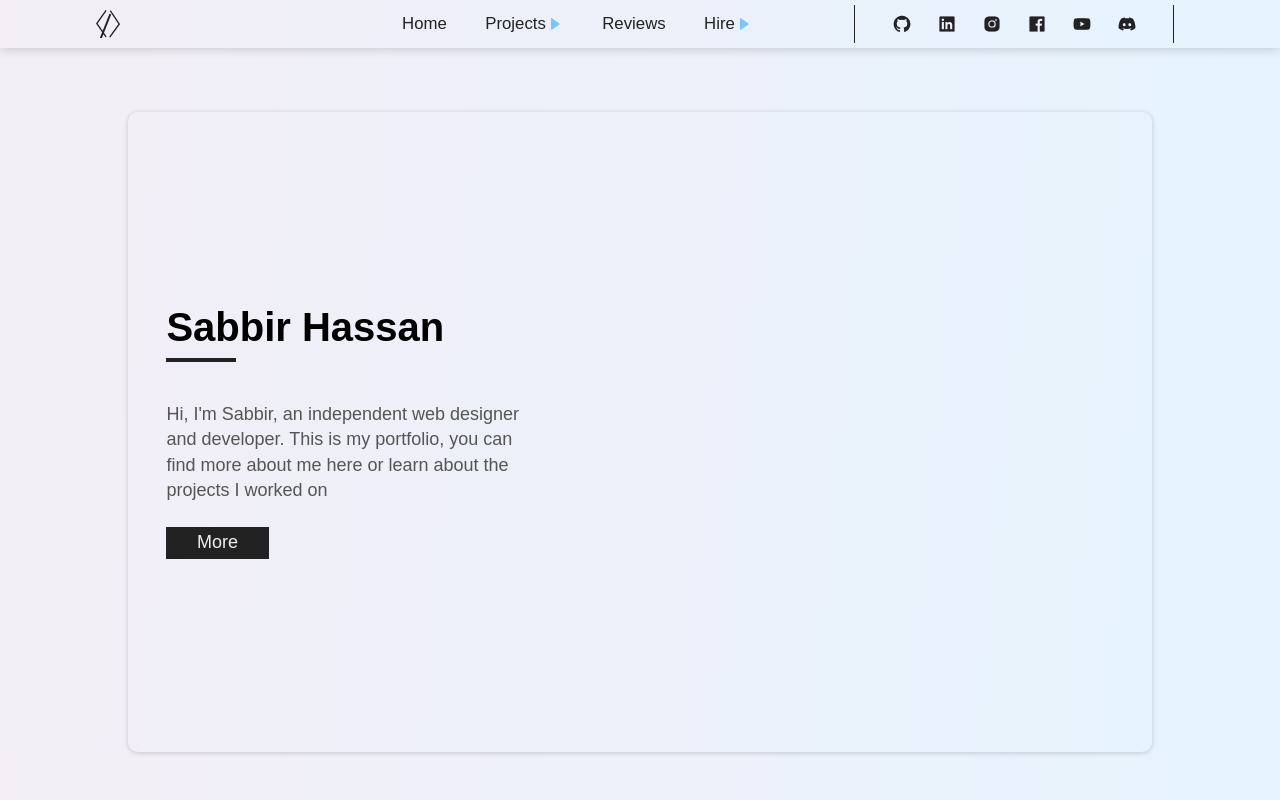
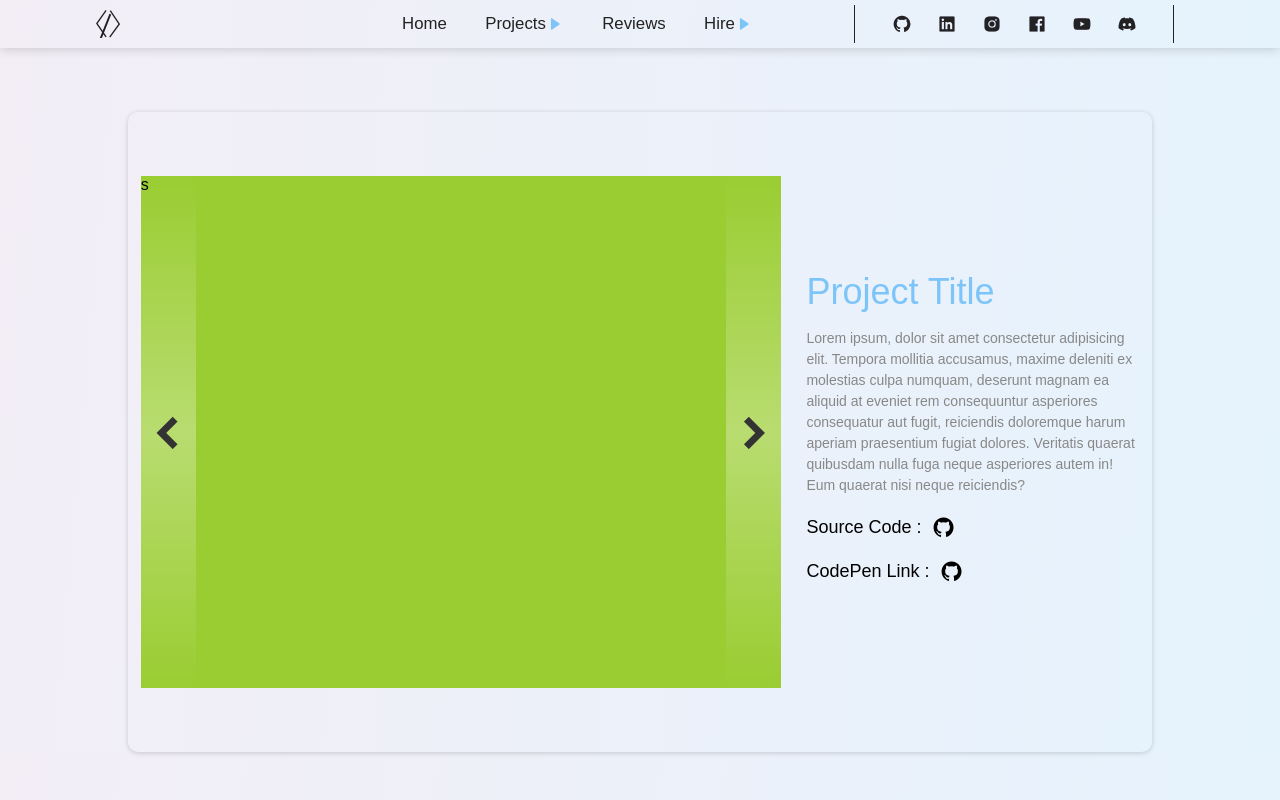
Before and after one commit to SabbirMurad/Personal_portfolio, a plain HTML site: page index.html in a window 1280 px wide. Drawn offline with nearby package versions, Linux system fonts and the light colour scheme.

Commit message:
changed the project details page design

```diff
--- a/css/project_details.css
+++ b/css/project_details.css
@@ -6,37 +6,84 @@
   box-shadow: 0px 1px 5px var(--box-shadow);
   margin-top: 8vh;
   display: flex;
-  padding: 10vh 5vw;
 }
 .project_details_container .left{
-  /* width: 50%; */
-  margin-right: 5vw;
+  width: 65%;
+  display: flex;
+  height: 100%;
+  justify-content: center;
+  align-items: center;
+  padding: 0 1vw;
 }
-.project_details_container .left .thumbnail{
-  width: 25vw;
-  height: 30vh;
+.project_details_container .left .image_container{
+  width: 100%;
+  height: 80%;
+  background-color: yellowgreen;
+  position: relative;
 }
+.image_container .navigator{
+  width: 100%;
+  height: 100%;
+  position: absolute;
+  display: flex;
+  justify-content: space-between;
+  z-index: 1;
+}
+.navigator div{
+  height: 100%;
+  display: flex;
+  align-items: center;
+  background:linear-gradient( rgba(0, 0, 0, 0.0), rgba(255, 255, 255, 0.3), rgba(0, 0, 0, 0.0));
+  color: #333;
+  font-size: 55px;
+  cursor: pointer;
+}
+.navigator div:hover{
+  background:linear-gradient( rgba(0, 0, 0, 0.0), rgba(255, 255, 255, 0.5), rgba(0, 0, 0, 0.0));
+}
+.image_container .images{
+  height: 100%;
+  width: 100%;
+  position: relative;
+  display: flex;
+  overflow: hidden;
+  object-fit: cover;
+}
+.image_container .images .image{
+  min-width: 100%;
+  height: 100%;
+}
+/* ----------------info side */
 .project_details_container .right{
-  /* width: 50%; */
+  width: 35%;
+  height: 100%;
+  display: flex;
+  align-items: center;
+  padding: 0 1vw;
 }
+
 .project_details_container .right .info_header{
   font-size: 36px;
   margin: 10px 0;
+  color: var(--primary-color);
 }
 .right .info_description{
   line-height: 1.5em;
   margin: 15px 0;
   font-size: 14px;
-  color: #444;
+  color: #888;
 }
 .right .source_code_link{
   font-size: 24px;
   display: flex;
   align-items: center;
+  margin: 20px 0;
 }
 .source_code_link .text{
   display: flex;
+  font-size: 18px;
 }
 .source_code_link .icon{
   display: flex;
+  margin-left: 10px;
 }
--- a/index.html
+++ b/index.html
@@ -99,18 +99,48 @@
   </div>
   <!--------------------------- showcase -->
   <div class="showcase">
-    <div class="showcase_container">
-      <div class="showcase_info">
-        <div class="header">
-          Sabbir Hassan
+    <div class="project_details_container">
+      <div class="left">
+        <div class="image_container">
+          <div class="navigator">
+            <div class="previous">
+              <i class='bx bxs-chevron-left' ></i>
+            </div>
+            <div class="next">
+              <i class='bx bxs-chevron-right'></i>
+            </div>
+          </div>
+          <div class="images">
+            <div class="image">s</div>
+            <div class="image">a</div>
+            <div class="image">b</div>
+          </div>
         </div>
-        <div class="header_underline"></div>
-        <div class="details">
-          Hi, I'm  Sabbir, an independent web designer and developer. This is my portfolio, you can find more about me here or learn about the projects I worked on
-        </div>
-        <div class="more_btn">
-          <div class="btn_background"></div>
-          <div class="btn_front">More</div>
+      </div>
+      <div class="right">
+        <div class="info">
+          <div class="info_header">
+            Project Title
+          </div>
+          <div class="info_description">
+            Lorem ipsum, dolor sit amet consectetur adipisicing elit. Tempora mollitia accusamus, maxime deleniti ex molestias culpa numquam, deserunt magnam ea aliquid at eveniet rem consequuntur asperiores consequatur aut fugit, reiciendis doloremque harum aperiam praesentium fugiat dolores. Veritatis quaerat quibusdam nulla fuga neque asperiores autem in! Eum quaerat nisi neque reiciendis?
+          </div>
+          <div class="source_code_link">
+            <div class="text">
+              Source Code :
+            </div>
+            <a href="#" target="_blank" class="icon">
+              <i class="bx bxl-github"></i>
+            </a>
+          </div>
+          <div class="source_code_link">
+            <div class="text">
+              CodePen Link :
+            </div>
+            <a href="#" target="_blank" class="icon">
+              <i class="bx bxl-github"></i>
+            </a>
+          </div>
         </div>
       </div>
     </div>
```
Also changed, not shown: json/data.json (added, +30 -0 lines), project_images/Screenshot 2022-11-16 130835.png (added), project_images/Screenshot 2022-11-16 131012.png (added).
